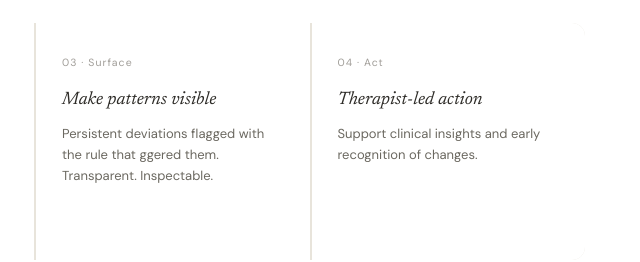
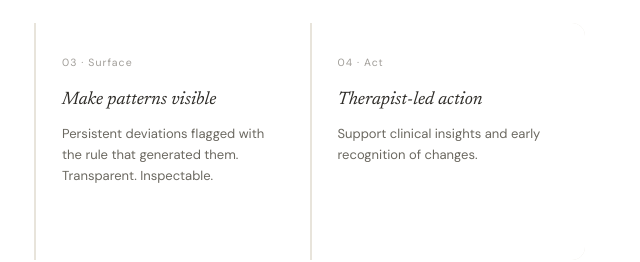
Before and after one commit to kmagdic/HL360_MVP_Website, a website built with webpack: page index.html in a window 1280 px wide. Shown: the part 2480-2742 px from the top of the page, 605-1245 px from the left. Built offline with nearby package versions, Linux system fonts and the light colour scheme.

Commit message:
generated

```diff
--- a/index.html
+++ b/index.html
@@ -134,7 +134,7 @@
       <div class="how-steps">
         <div class="step"><div class="step-n">01 · Capture</div><h3>Quick daily check-in</h3><p>60 seconds — mood, energy, stress, sleep, optional reflection.</p></div>
         <div class="step"><div class="step-n">02 · Compare</div><h3>Baseline-relative</h3><p>FlexQ looks beyond population averages by combining individual patterns with mental health norms to detect meaningful changes over time.</p></div>
-        <div class="step"><div class="step-n">03 · Surface</div><h3>Make patterns visible</h3><p>Persistent deviations flagged with the rule that <tri></tri>ggered them. Transparent. Inspectable.</p></div>
+        <div class="step"><div class="step-n">03 · Surface</div><h3>Make patterns visible</h3><p>Persistent deviations flagged with the rule that <tri></tri>generated them. Transparent. Inspectable.</p></div>
         <div class="step"><div class="step-n">04 · Act</div><h3>Therapist-led action</h3><p>Support clinical insights and early recognition of changes.</p></div>
       </div>
 
```
